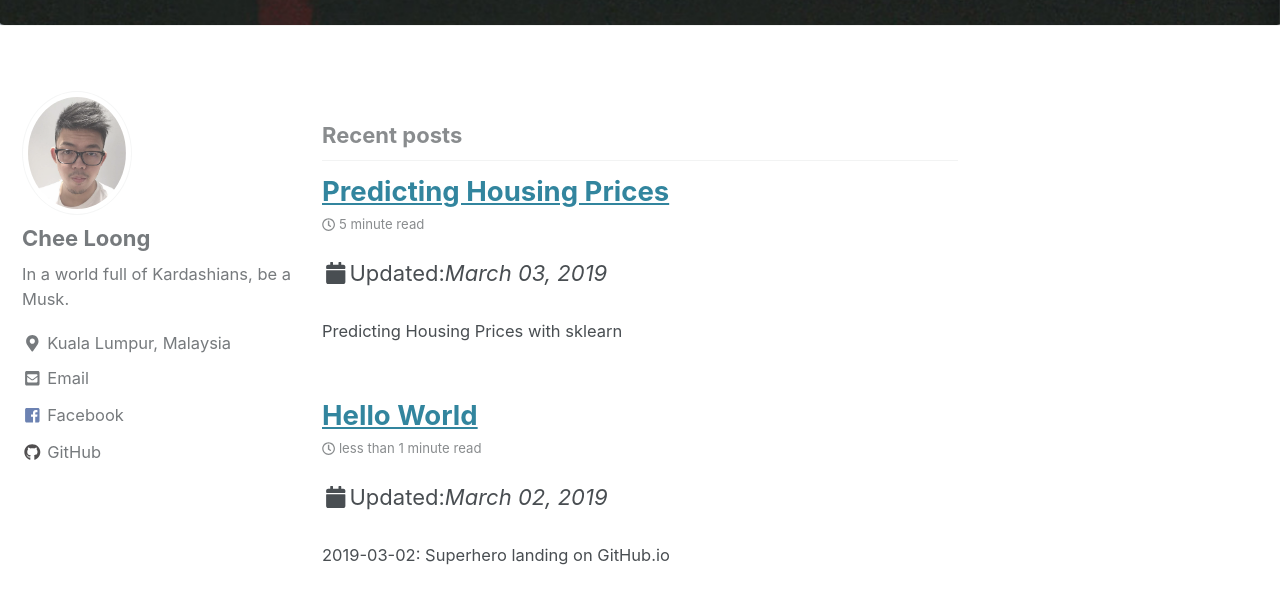
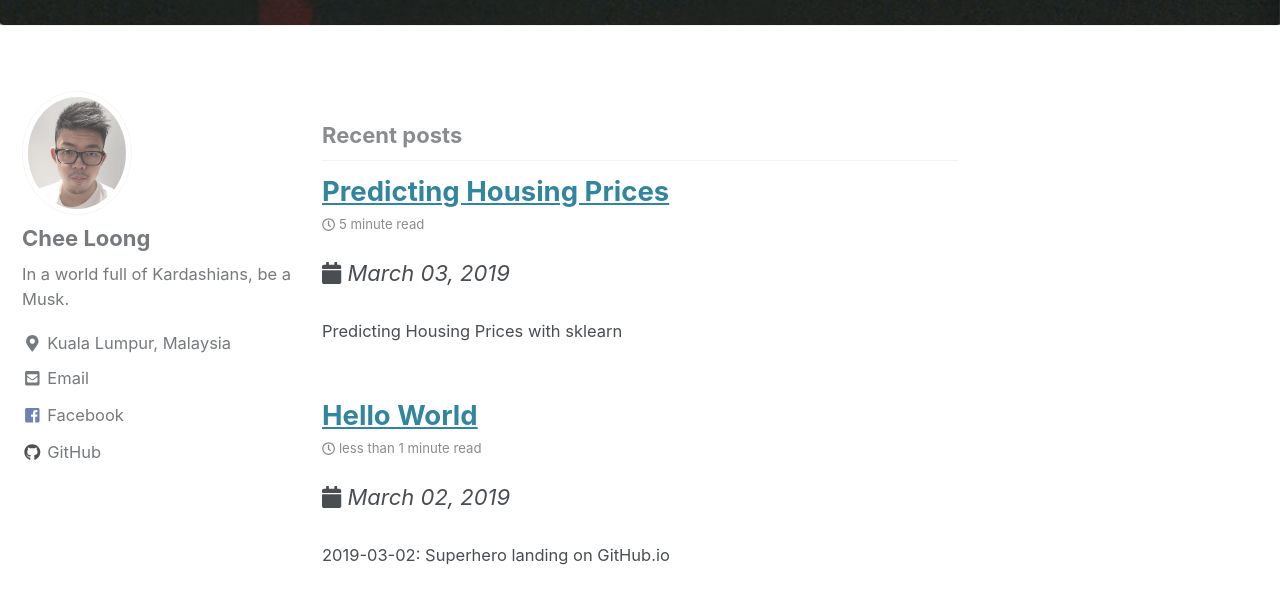
Before and after one commit to CheeLoong/CheeLoong.github.io, a Jekyll site: the page built from index.html, in a window 1280 px wide and 900 px high, scrolled down 335 px. Shown: the top 604 px of the window. Built offline with Jekyll 4.4.1, drawn with Linux system fonts in a browser that asks for light colours; cached includes are drawn as plain includes; the list of posts is cut into pages by our own code.

Commit message:
minor changes on update time

```diff
--- a/_includes/archive-single.html
+++ b/_includes/archive-single.html
@@ -41,7 +41,7 @@
     {% elsif post.collection == 'publications' %}
       <p>Published in <i>{{ post.venue }}</i>, {{ post.date | default: "1900-01-01" | date: "%Y" }} </p>
     {% elsif post.date %}
-     <p class="page__date"><i class="fa fa-fw fa-calendar" aria-hidden="true"></i>{{ site.data.ui-text[site.locale].date_label | default: "Updated:" }}<i><time datetime="{{ post.date | default: "1900-01-01" | date_to_xmlschema }}">{{ post.date | default: "1900-01-01" | date: "%B %d, %Y" }}</time></i></p>
+     <p class="page__date"><i class="fa fa-calendar" aria-hidden="true"></i> <i><time datetime="{{ post.date | default: "1900-01-01" | date_to_xmlschema }}">{{ post.date | default: "1900-01-01" | date: "%B %d, %Y" }}</time></i></p>
     {% endif %}
 
     {% if post.excerpt %}<p class="archive__item-excerpt" itemprop="description">{{ post.excerpt | markdownify | strip_html | truncate: 160 }}</p>{% endif %}
--- a/_layouts/single.html
+++ b/_layouts/single.html
@@ -29,11 +29,6 @@
           {% if page.title %}<h1 id="page-title" class="page__title" itemprop="headline">{{ page.title | markdownify | remove: "<p>" | remove: "</p>" }}</h1>{% endif %}
           {% if page.read_time %}
             <p class="page__meta"><i class="far fa-clock" aria-hidden="true"></i> {% include read-time.html %}</p>
-          {% endif %}
-          {% if page.modified %}
-            <p class="page__date"><strong><i class="fa fa-fw fa-calendar-alt" aria-hidden="true"></i> {{ site.data.ui-text[site.locale].date_label | default: "Updated:" }}</strong> <time datetime="{{ page.last_modified_at | date: "%Y-%m-%d" }}">{{ page.last_modified_at| date: "%B %d, %Y" }}</time></p>
-          {% elsif page.date %}
-            <p class="page__date"><strong><i class="fas fa-fw fa-calendar-alt" aria-hidden="true"></i> {{ site.data.ui-text[site.locale].date_label | default: "Updated:" }}</strong> <time datetime="{{ page.date | date_to_xmlschema }}">{{ page.date | date: "%B %d, %Y" }}</time></p>
           {% endif %}
         </header>
       {% endunless %}
```
